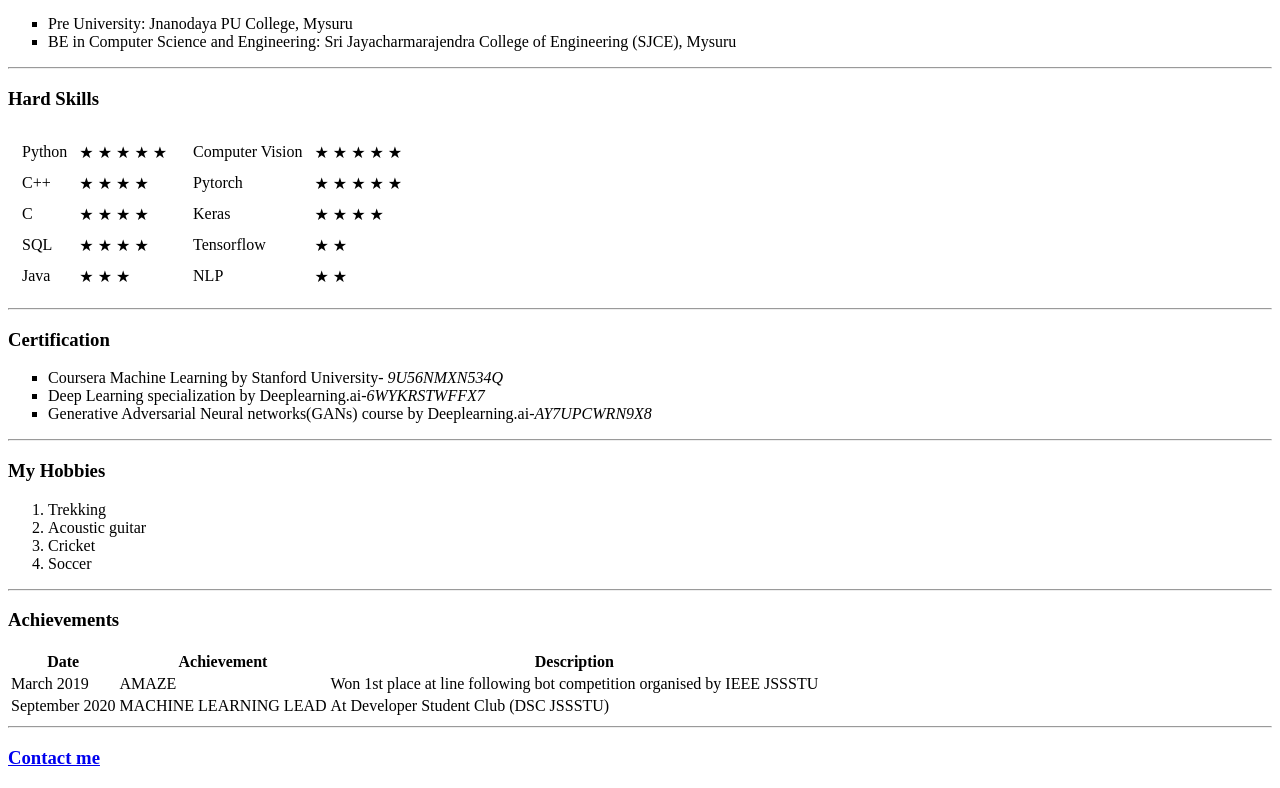
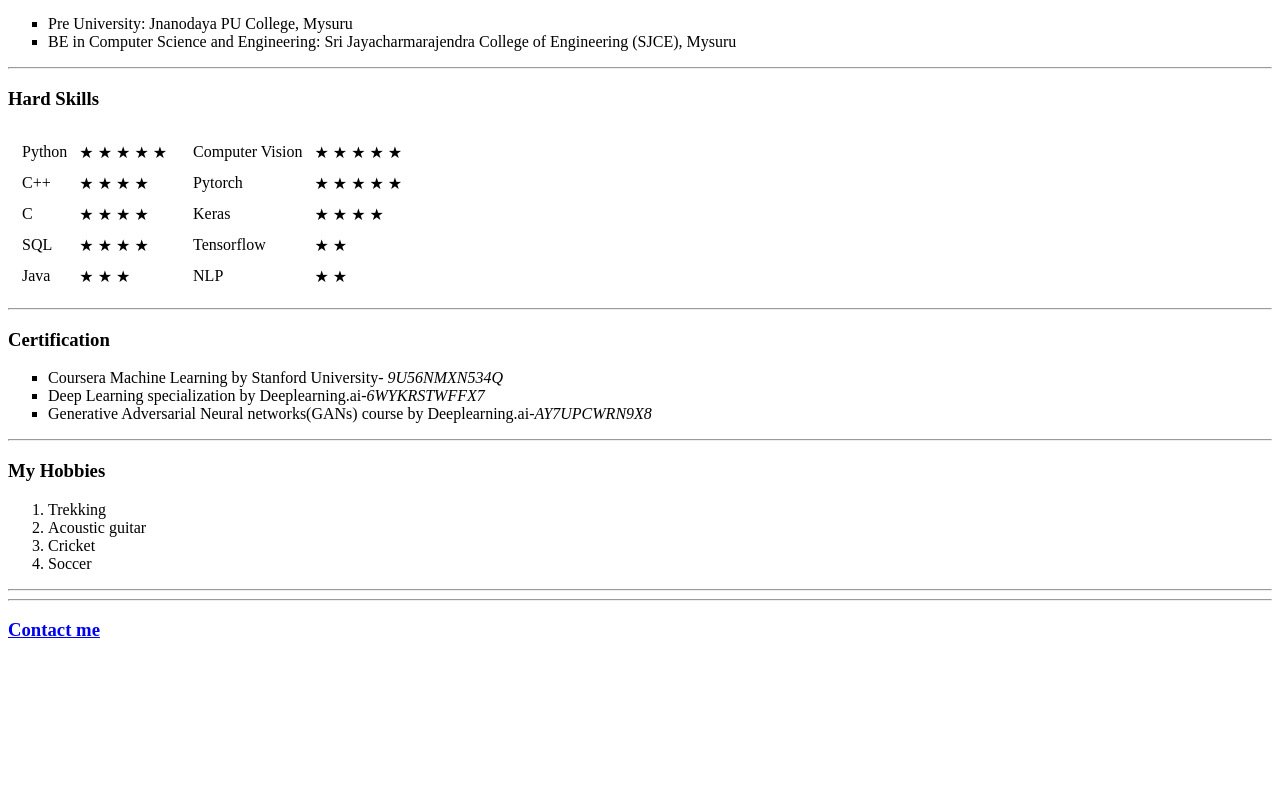
Before and after one commit to KiranRaghavendra1248/My-Profile, a plain HTML site: page index.html in a window 1280 px wide. Shown: the part 348-1136 px from the top of the page. After the commit the page ends 1008 px from the top, so only its background shows below. Drawn offline with Linux system fonts and the light colour scheme.

Commit message:
Add files via upload

```diff
--- a/index.html
+++ b/index.html
@@ -93,29 +93,6 @@
     <li>Soccer</li>
   </ol>
   <hr>
-  <h3>Achievements</h3>
-  <table>
-    <thead>
-      <tr>
-        <th>Date</th>
-        <th>Achievement</th>
-        <th>Description</th>
-      </tr>
-    </thead>
-    <tbody>
-      <tr>
-        <td>March 2019</td>
-        <td>AMAZE</td>
-        <td>Won 1st place at line following bot competition organised by IEEE JSSSTU</td>
-      </tr>
-      <tr>
-        <td>September 2020</td>
-        <td>MACHINE LEARNING LEAD </td>
-        <td>At Developer Student Club (DSC JSSSTU)</td>
-      </tr>
-    </tbody>
-
-  </table>
   <hr>
   <h3><a href="contactme.html">Contact me</a></h3>
 </body>
```
